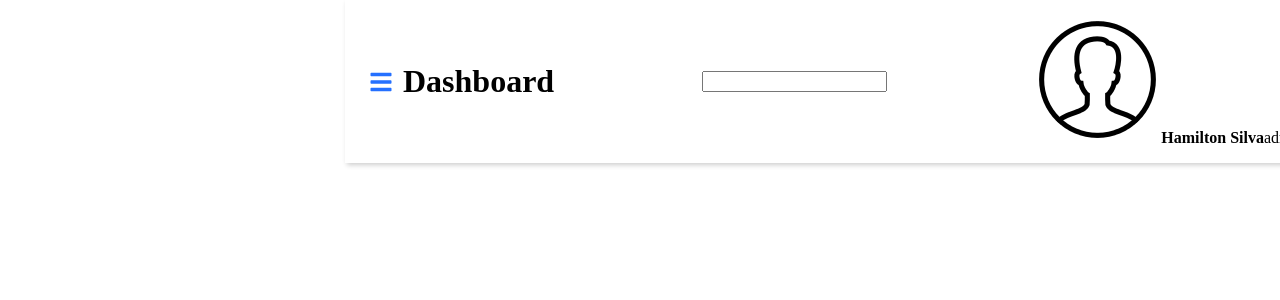
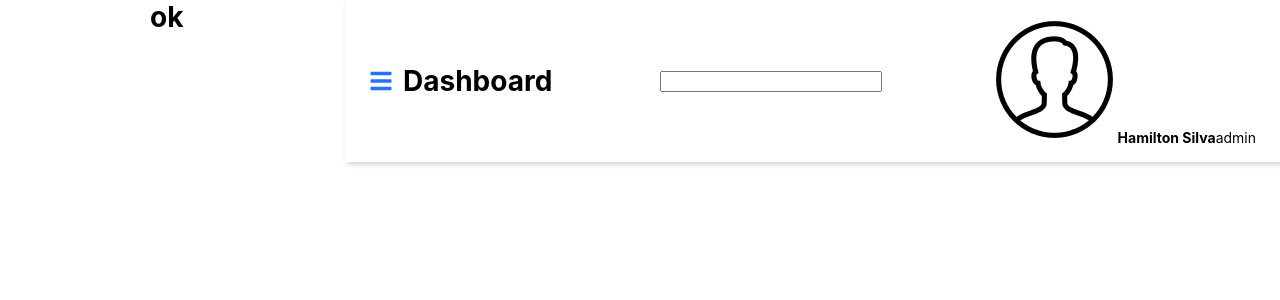
Before and after one commit to tiohs/Dashboard-Front, a React (Create React App) app: page / in a window 1280 px wide. Shown: the top 300 px of the page. Built offline with nearby package versions, Linux system fonts and the light colour scheme.

Commit message:
import styled global

```diff
--- a/src/App.js
+++ b/src/App.js
@@ -1,10 +1,12 @@
 import { BrowserRouter } from 'react-router-dom';
 import Router from './routes';
 import Header from './components/Header/index';
+import GlobalStyled from './style/global';
 
 function App() {
   return (
     <BrowserRouter>
+      <GlobalStyled />
       <Header />
       <Router />
     </BrowserRouter>
--- a/src/pages/Home/Home.js
+++ b/src/pages/Home/Home.js
@@ -1,5 +1,5 @@
 function Home() {
-  return <h1></h1>;
+  return <h1>ok</h1>;
 }
 
 export default Home;
--- a/src/style/global.js
+++ b/src/style/global.js
@@ -11,7 +11,8 @@
     background: #fff;
   }
   body, input, button {
-    font: 14px 'Roboto', sans-serif;
+    font-size: 14px ;
+    font-family: -apple-system,BlinkMacSystemFont,"Segoe UI",Roboto,"Helvetica Neue",Arial,"Noto Sans",sans-serif,"Apple Color Emoji","Segoe UI Emoji","Segoe UI Symbol","Noto Color Emoji";
   }
 
   #root {
```
